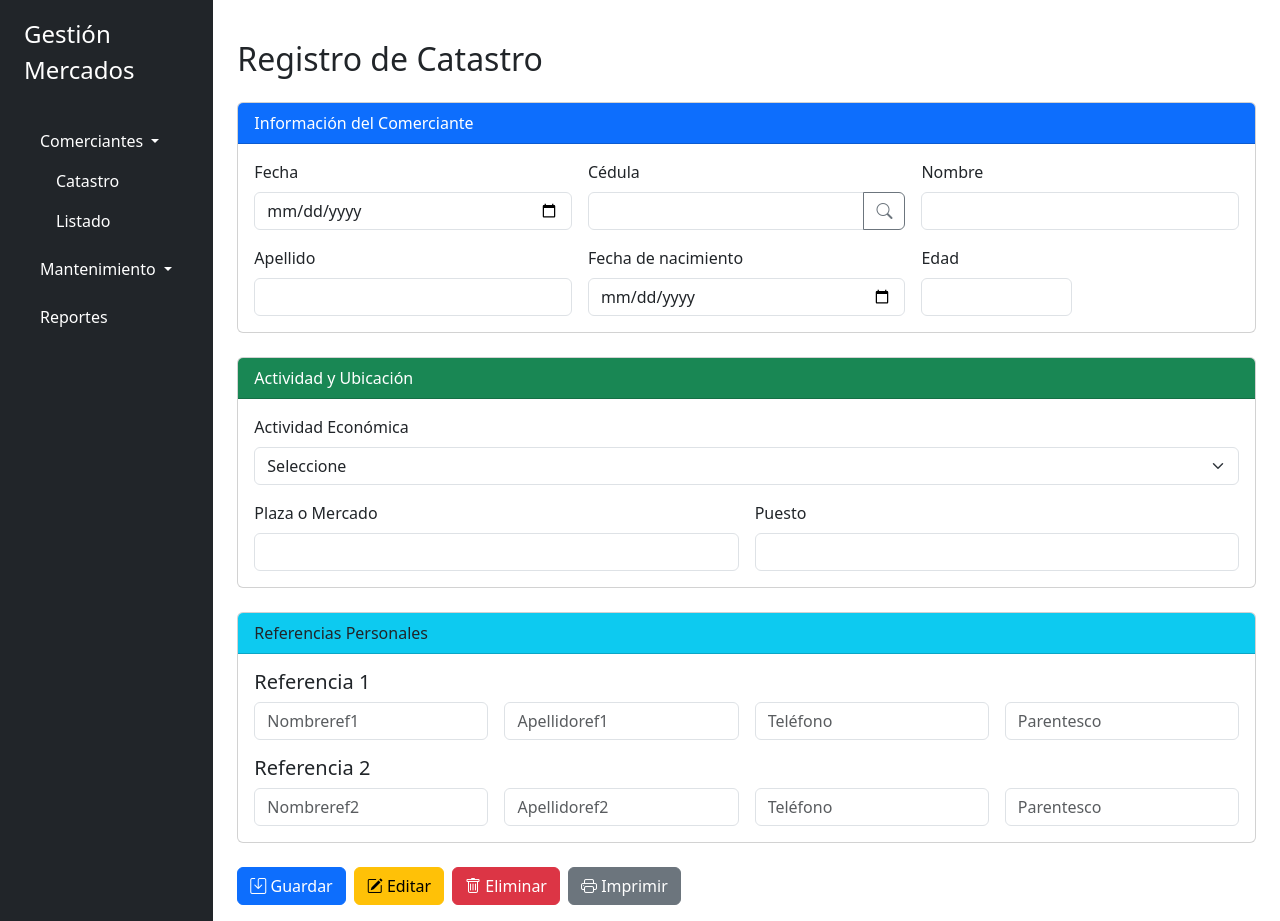
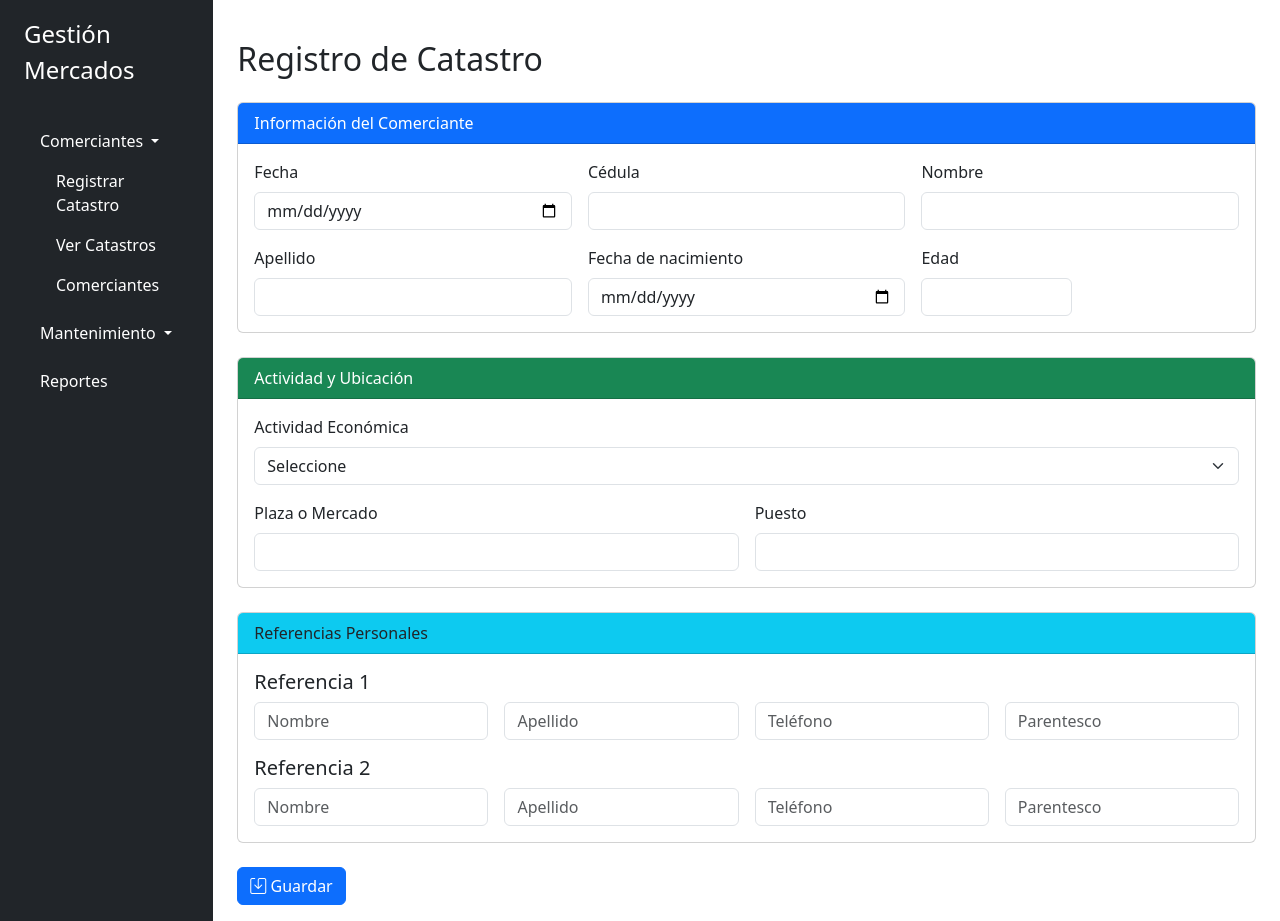
Before and after one commit to 11boris/Proyectos-python, a Flask app: page /catastro/ in a window 1280 px wide, after a click on "Comerciantes". Run offline with Flask 3, Linux system fonts and the light colour scheme.

Commit message:
Tu mensaje de cambios

```diff
--- a/mercado/app/routes/catastro.py
+++ b/mercado/app/routes/catastro.py
@@ -1,13 +1,8 @@
-from flask import Blueprint, render_template, request, redirect, url_for, jsonify
+from flask import Blueprint, render_template, request, redirect, url_for
 from app.models import Catastro, Comerciante, db
 from datetime import datetime
 
 bp = Blueprint('catastro', __name__, url_prefix='/catastro')
-
-@bp.route('/verificar/<cedula>')
-def verificar(cedula):
-    existe = Catastro.query.filter_by(cedula=cedula).first()
-    return jsonify({'catastrado': bool(existe)})
 
 @bp.route('/', methods=['GET', 'POST'])
 def registrar():
@@ -37,6 +32,11 @@ def registrar():
 
         db.session.add(nuevo)
         db.session.commit()
-        return redirect(url_for('catastro.registrar'))  # Redirige al mismo formulario vacío
+        return redirect(url_for('catastro.listar'))
 
     return render_template('comerciantes/catastro.html')
+
+@bp.route('/listar')
+def listar():
+    registros = Catastro.query.all()
+    return render_template('comerciantes/lista_catastro.html', catastros=registros)
--- a/mercado/app/templates/base.html
+++ b/mercado/app/templates/base.html
@@ -29,10 +29,13 @@
               <div class="collapse ps-3" id="submenuComerciantes">
                 <ul class="nav flex-column">
                   <li>
-                    <a href="{{ url_for('catastro.registrar') }}" class="nav-link text-white">Catastro</a>
+                    <a href="{{ url_for('catastro.registrar') }}" class="nav-link text-white">Registrar Catastro</a>
                   </li>
                   <li>
-                    <a href="{{ url_for('comerciantes.index') }}" class="nav-link text-white">Listado</a>
+                    <a href="{{ url_for('catastro.listar') }}" class="nav-link text-white">Ver Catastros</a>
+                  </li>
+                  <li>
+                    <a href="{{ url_for('comerciantes.index') }}" class="nav-link text-white">Comerciantes</a>
                   </li>
                 </ul>
               </div>
@@ -66,6 +69,7 @@
       <!-- Main content -->
       <div class="col py-3">
         {% block content %}{% endblock %}
+        {% block scripts %}{% endblock %}
       </div>
     </div>
   </div>
--- a/mercado/app/templates/comerciantes/catastro.html
+++ b/mercado/app/templates/comerciantes/catastro.html
@@ -20,23 +20,17 @@
 
           <div class="col-md-4">
             <label for="cedula" class="form-label">Cédula</label>
-            <div class="input-group">
-              <input type="text" id="cedula" name="cedula" class="form-control" required>
-              <button type="button" class="btn btn-outline-secondary" id="btn-verificar-catastro"
-                title="Verificar catastro">
-                <i class="bi bi-search"></i>
-              </button>
-            </div>
+            <input type="text" id="cedula" name="cedula" class="form-control" required>
           </div>
 
           <div class="col-md-4">
             <label for="nombre" class="form-label">Nombre</label>
-            <input type="text" id="nombre" name="nombre" class="form-control" readonly>
+            <input type="text" id="nombre" name="nombre" class="form-control" required>
           </div>
 
           <div class="col-md-4">
             <label for="apellido" class="form-label">Apellido</label>
-            <input type="text" id="apellido" name="apellido" class="form-control" readonly>
+            <input type="text" id="apellido" name="apellido" class="form-control" required>
           </div>
 
           <div class="col-md-4">
@@ -89,33 +83,24 @@
       <div class="card-body">
         <h5>Referencia 1</h5>
         <div class="row g-3 mb-3">
-          <div class="col-md-3"><input type="text" name="ref1_nombre" class="form-control" placeholder="Nombreref1"></div>
-          <div class="col-md-3"><input type="text" name="ref1_apellido" class="form-control" placeholder="Apellidoref1">
-          </div>
-          <div class="col-md-3"><input type="text" name="ref1_telefono" class="form-control" placeholder="Teléfono">
-          </div>
-          <div class="col-md-3"><input type="text" name="ref1_parentesco" class="form-control" placeholder="Parentesco">
-          </div>
+          <div class="col-md-3"><input type="text" name="ref1_nombre" class="form-control" placeholder="Nombre"></div>
+          <div class="col-md-3"><input type="text" name="ref1_apellido" class="form-control" placeholder="Apellido"></div>
+          <div class="col-md-3"><input type="text" name="ref1_telefono" class="form-control" placeholder="Teléfono"></div>
+          <div class="col-md-3"><input type="text" name="ref1_parentesco" class="form-control" placeholder="Parentesco"></div>
         </div>
 
         <h5>Referencia 2</h5>
         <div class="row g-3">
-          <div class="col-md-3"><input type="text" name="ref2_nombre" class="form-control" placeholder="Nombreref2"></div>
-          <div class="col-md-3"><input type="text" name="ref2_apellido" class="form-control" placeholder="Apellidoref2">
-          </div>
-          <div class="col-md-3"><input type="text" name="ref2_telefono" class="form-control" placeholder="Teléfono">
-          </div>
-          <div class="col-md-3"><input type="text" name="ref2_parentesco" class="form-control" placeholder="Parentesco">
-          </div>
+          <div class="col-md-3"><input type="text" name="ref2_nombre" class="form-control" placeholder="Nombre"></div>
+          <div class="col-md-3"><input type="text" name="ref2_apellido" class="form-control" placeholder="Apellido"></div>
+          <div class="col-md-3"><input type="text" name="ref2_telefono" class="form-control" placeholder="Teléfono"></div>
+          <div class="col-md-3"><input type="text" name="ref2_parentesco" class="form-control" placeholder="Parentesco"></div>
         </div>
       </div>
     </div>
 
     <div class="d-flex gap-2">
       <button type="submit" class="btn btn-primary"><i class="bi bi-save"></i> Guardar</button>
-      <a href="#" class="btn btn-warning"><i class="bi bi-pencil-square"></i> Editar</a>
-      <a href="#" class="btn btn-danger"><i class="bi bi-trash"></i> Eliminar</a>
-      <a href="#" class="btn btn-secondary"><i class="bi bi-printer"></i> Imprimir</a>
     </div>
   </form>
 </div>
@@ -123,53 +108,18 @@
 
 {% block scripts %}
 <script>
-  // Buscar comerciante por cédula
-  document.getElementById('cedula').addEventListener('blur', function () {
-    const cedula = this.value.trim();
-    if (!cedula) return;
-
-    fetch(`/comerciantes/api/${cedula}`)
-      .then(res => res.ok ? res.json() : null)
-      .then(data => {
-        if (data) {
-          document.getElementById('nombre').value = data.nombre;
-          document.getElementById('apellido').value = data.apellido;
-        } else {
-          alert('Cédula no registrada en comerciantes.');
-          document.getElementById('nombre').value = '';
-          document.getElementById('apellido').value = '';
-        }
-      });
-  });
-
-  // Verificar si el comerciante ya está catastrado
-  document.getElementById('btn-verificar-catastro').addEventListener('click', function () {
-    const cedula = document.getElementById('cedula').value.trim();
-    if (!cedula) return;
-
-    fetch(`/catastro/verificar/${cedula}`)
-      .then(res => res.json())
-      .then(data => {
-        if (data.catastrado) {
-          alert('Este comerciante ya está catastrado.');
-        } else {
-          alert('Este comerciante aún no está catastrado.');
-        }
-      });
-  });
-
-  // Calcular edad
   document.getElementById('fecha_nacimiento').addEventListener('change', function () {
-    const input = new Date(this.value);
+    const fecha = new Date(this.value);
     const hoy = new Date();
-    let edad = hoy.getFullYear() - input.getFullYear();
+    let edad = hoy.getFullYear() - fecha.getFullYear();
     if (
-      hoy.getMonth() < input.getMonth() ||
-      (hoy.getMonth() === input.getMonth() && hoy.getDate() < input.getDate())
+      hoy.getMonth() < fecha.getMonth() ||
+      (hoy.getMonth() === fecha.getMonth() && hoy.getDate() < fecha.getDate())
     ) {
       edad--;
     }
     document.getElementById('edad').value = edad >= 0 ? edad : '';
   });
 </script>
+
 {% endblock %}
```
Also changed, not shown: mercado/app/models.py (+10 -3 lines), mercado/app/routes/comerciantes.py (+17 -17 lines), mercado/app/templates/comerciantes/lista_catastro.html (added, +31 -0 lines), mercado/instance/comerciantes.db.
